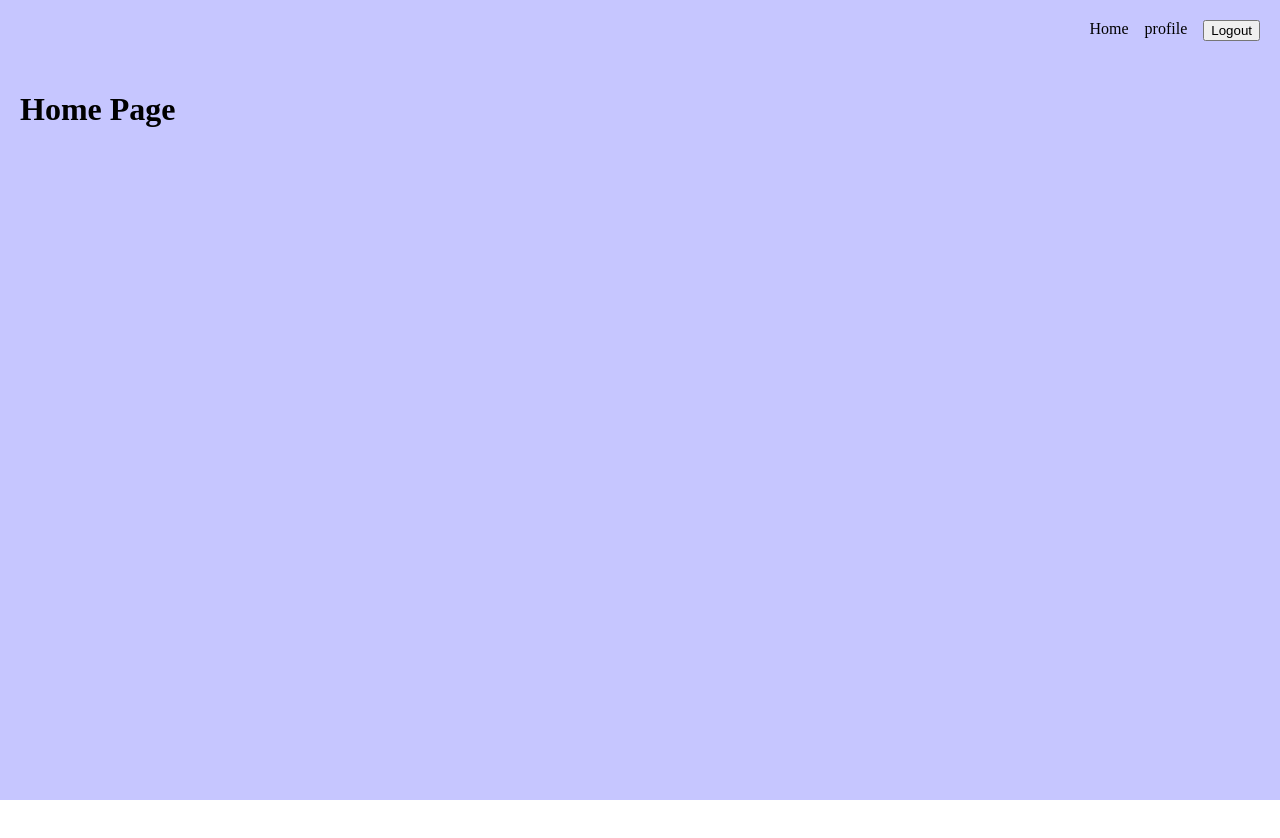
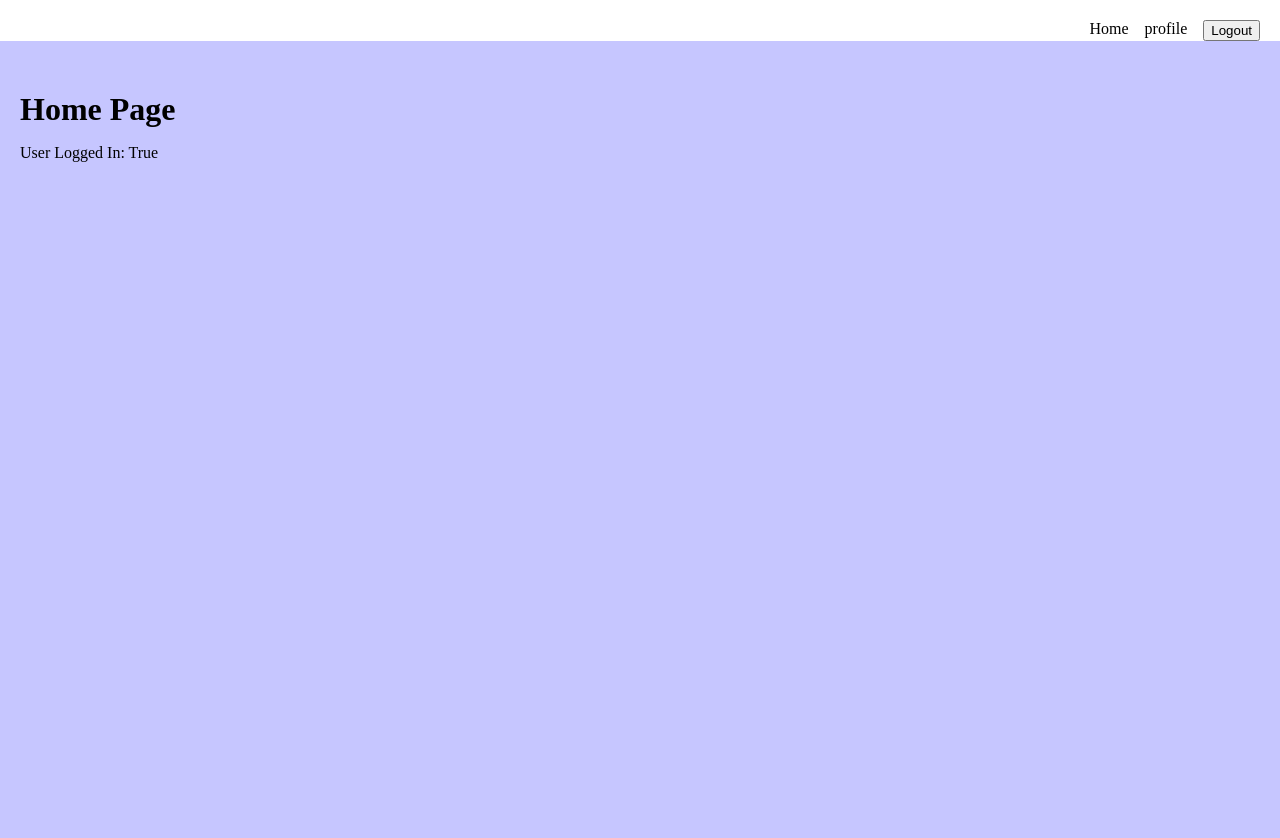
Before and after one commit to matthewcourtneydev/MERN-skeleton, a React (Create React App) app in the folder client/: page / in a window 1280 px wide. Shown: the top 838 px of the page. Before the commit the page ends 800 px from the top, so only its background shows below. Built offline with nearby package versions, Linux system fonts and the light colour scheme.

Commit message:
mdc_mern added in context to privatize routes will need to add logic for tokenization. just using a true false value for context at the moment

```diff
--- a/client/src/App.jsx
+++ b/client/src/App.jsx
@@ -8,14 +8,16 @@ import UserPublicPage from "./pages/user-public-page";
 import UserPrivatePage from "./pages/user-private-page";
 import ErrorPage from "./pages/error-page";
 import PrivateRoutes from "./utils/private-routes";
+import Nav from './components/nav'
+import { AuthProvider } from "./contexts/auth-context";
 
 import "./App.scss";
 
 function App() {
-  const [isLoggedIn, setIsLoggedIn] = useState();
-
   return (
+    <AuthProvider >
     <div className="App">
+      <Nav />
       <Routes>
         <Route path="/" element={<Homepage />} />
         <Route path="/login" element={<LoginPage />} />
@@ -27,6 +29,7 @@ function App() {
         <Route path="*" element={<ErrorPage />} />
       </Routes>
     </div>
+    </AuthProvider>
   );
 }
 
--- a/client/src/components/nav.jsx
+++ b/client/src/components/nav.jsx
@@ -1,20 +1,19 @@
 import React, { useState } from "react";
+import { useAuthContext, useUpdateAuthStatus } from '../contexts/auth-context';
 
 const Nav = (props) => {
-    const [loggedInStatus, setLoggedInStatus] = useState(props.isLoggedIn);
-    const [userInfo, setUserInfo] = useState({email: "test@gmail.com", password: "12345", id: "1"});
+  const authenticatedUser = useAuthContext();
+  const updatedUsersAuthenticationStatus = useUpdateAuthStatus();
 
-    function logoutFunction() {
-      console.log("LOG OUT")
-    }
   return (
     <nav id="navbar">
       <ul className="nav-items">
-        {loggedInStatus ? (
+        {authenticatedUser ? (
           <>
             <li className="nav-item"><a href="/">Home</a></li>
-            <li className="nav-item"><a href={`/${userInfo.id}/private`}>profile</a></li>
-            <button className="logout" onClick={logoutFunction}>Logout</button>
+            {/* href will be for user.id */}
+            <li className="nav-item"><a href="/sdasda/private">profile</a></li>
+            <button className="logout" onClick={updatedUsersAuthenticationStatus}>Logout</button>
           </>
         ) : (
           <>
--- /dev/null
+++ b/client/src/contexts/auth-context.jsx
@@ -0,0 +1,37 @@
+import React, { useContext, useState } from "react";
+
+const AuthContext = React.createContext();
+const UpdateAuthContext = React.createContext();
+
+export function useAuthContext() {
+    return useContext(AuthContext)
+}
+
+export function useUpdateAuthStatus() {
+    return useContext(UpdateAuthContext)
+}
+
+export function AuthProvider({ children }) {
+  const [isAuthenticated, setIsAuthenticated] = useState(true);
+
+  function updateAuthStatus() {
+    setIsAuthenticated((prevIsAuthenticated) => !prevIsAuthenticated);
+    console.log(isAuthenticated)
+  }
+
+  function authContextLogin() {
+    console.log("Logged In")
+  }
+
+  function authContextLogout() {
+    console.log("Logged Out")
+  }
+
+  return (
+    <AuthContext.Provider value={isAuthenticated}>
+      <UpdateAuthContext.Provider value={updateAuthStatus}>
+        {children}
+      </UpdateAuthContext.Provider>
+    </AuthContext.Provider>
+  );
+}
--- a/client/src/pages/error-page.jsx
+++ b/client/src/pages/error-page.jsx
@@ -1,11 +1,9 @@
 import React, { useState } from 'react';
-import Nav from '../components/nav';
 
 const ErrorPage = () => {
     const [isLoggedIn, setIsLoggedIn] = useState(false);
     return (
         <div className="page" id="error-page">
-            <Nav isLoggedIn={isLoggedIn} />
             <div className="page-content">
                 <h1>Error Page Not Found</h1>
             </div>
--- a/client/src/pages/homepage.jsx
+++ b/client/src/pages/homepage.jsx
@@ -1,13 +1,16 @@
 import React, { useState } from 'react';
-import Nav from '../components/nav'
+
+import { useAuthContext, useUpdateAuthStatus } from '../contexts/auth-context';
 
 const Homepage = () => {
-    const [isLoggedIn, setIsLoggedIn] = useState(true);
+    const authenticatedUser = useAuthContext();
+    const updatedUsersAuthenticationStatus = useUpdateAuthStatus();
+
     return (
         <div id="homepage" className="page">
-            <Nav isLoggedIn={isLoggedIn} />
             <div className="page-content">
                 <h1>Home Page</h1>
+                <p>User Logged In: { authenticatedUser ? (<span>True</span>) : (<span>False</span>)}</p>
             </div>
         </div>
     );
--- a/client/src/pages/login-page.jsx
+++ b/client/src/pages/login-page.jsx
@@ -1,13 +1,22 @@
-import React, { useState } from "react";
-import { Link } from "react-router-dom";
+import React, { useState, useEffect } from "react";
+import { Link, useNavigate } from "react-router-dom";
 import LoginForm from "../components/login-form";
-import Nav from "../components/nav";
+import { useAuthContext } from '../contexts/auth-context';
+
 
 const LoginPage = () => {
-  const [isLoggedIn, setIsLoggedIn] = useState(false);
+  const authenticatedUser = useAuthContext();
+  const navigate = useNavigate();
+
+  console.log(authenticatedUser)
+  useEffect(() => {
+    if (authenticatedUser) {
+      navigate("/")
+    }
+  }, [authenticatedUser])
+
   return (
     <div id="login-page" className="page">
-      <Nav isLoggedIn={isLoggedIn} />
       <div className="page-content">
         <h1>Login</h1>
         <LoginForm />
--- a/client/src/pages/register-page.jsx
+++ b/client/src/pages/register-page.jsx
@@ -1,20 +1,28 @@
-import React, { useState } from 'react';
-import { Link } from 'react-router-dom';
-import RegisterForm from '../components/register-form';
-import Nav from '../components/nav';
+import React, { useEffect } from "react";
+import { Link, useNavigate } from "react-router-dom";
+import RegisterForm from "../components/register-form";
+import { useAuthContext } from "../contexts/auth-context";
 
 const RegisterPage = () => {
-    const [isLoggedIn, setIsLoggedIn] = useState(false);
+  const authenticatedUser = useAuthContext();
+  const navigate = useNavigate();
+
+  useEffect(() => {
+    if (authenticatedUser) {
+      navigate("/");
+    }
+  }, []);
   return (
     <div id="register-page" className="page">
-            <Nav isLoggedIn={isLoggedIn} />
       <div className="page-content">
         <h1>Register</h1>
         <RegisterForm />
-            <span>Already a member? <Link to={'/login'}>Login</Link> here</span>
+        <span>
+          Already a member? <Link to={"/login"}>Login</Link> here
+        </span>
       </div>
     </div>
   );
-}
+};
 
 export default RegisterPage;
--- a/client/src/pages/user-private-page.jsx
+++ b/client/src/pages/user-private-page.jsx
@@ -1,16 +1,33 @@
-import React, { useState } from 'react';
-import Nav from '../components/nav';
+import React from "react";
+import { useNavigate } from "react-router-dom";
+import { useAuthContext } from "../contexts/auth-context";
 
 const UserPrivatePage = () => {
-    const [isLoggedIn, setIsLoggedIn] = useState(true);
-    return (
+  const authenticatedUser = useAuthContext();
+  const navigate = useNavigate();
+
+  return (
+    <>
+      {authenticatedUser ? (
         <div id="user-private-page" className="page">
-            <Nav isLoggedIn={isLoggedIn} />
-            <div className="page-content">
-                <h1>User Private Page</h1>
-            </div>
+          <div className="page-content">
+            <h1>User Private Page</h1>
+          </div>
         </div>
-    );
-}
+      ) : (
+        <div id="user-private-page" className="page">
+          <div className="page-content">
+            <h1>You Do Not have accesss to this page</h1>
+          </div>
+        </div>
+      )}
+    </>
+    // <div id="user-private-page" className="page">
+    //     <div className="page-content">
+    //         <h1>User Private Page</h1>
+    //     </div>
+    // </div>
+  );
+};
 
 export default UserPrivatePage;
--- a/client/src/pages/user-public-page.jsx
+++ b/client/src/pages/user-public-page.jsx
@@ -1,11 +1,8 @@
 import React, { useState } from "react";
-import Nav from "../components/nav";
 
 const UserPublicPage = () => {
-  const [isLoggedIn, setIsLoggedIn] = useState(true);
   return (
     <div id="user-public-page" className="page">
-      <Nav isLoggedIn={isLoggedIn} />
       <div className="page-content">
         <h1>User Public Page</h1>
       </div>
```
Also changed, not shown: 1 other file (tests, documents, lock files or other folders). Lines whose indentation alone changed are shown as unchanged.
